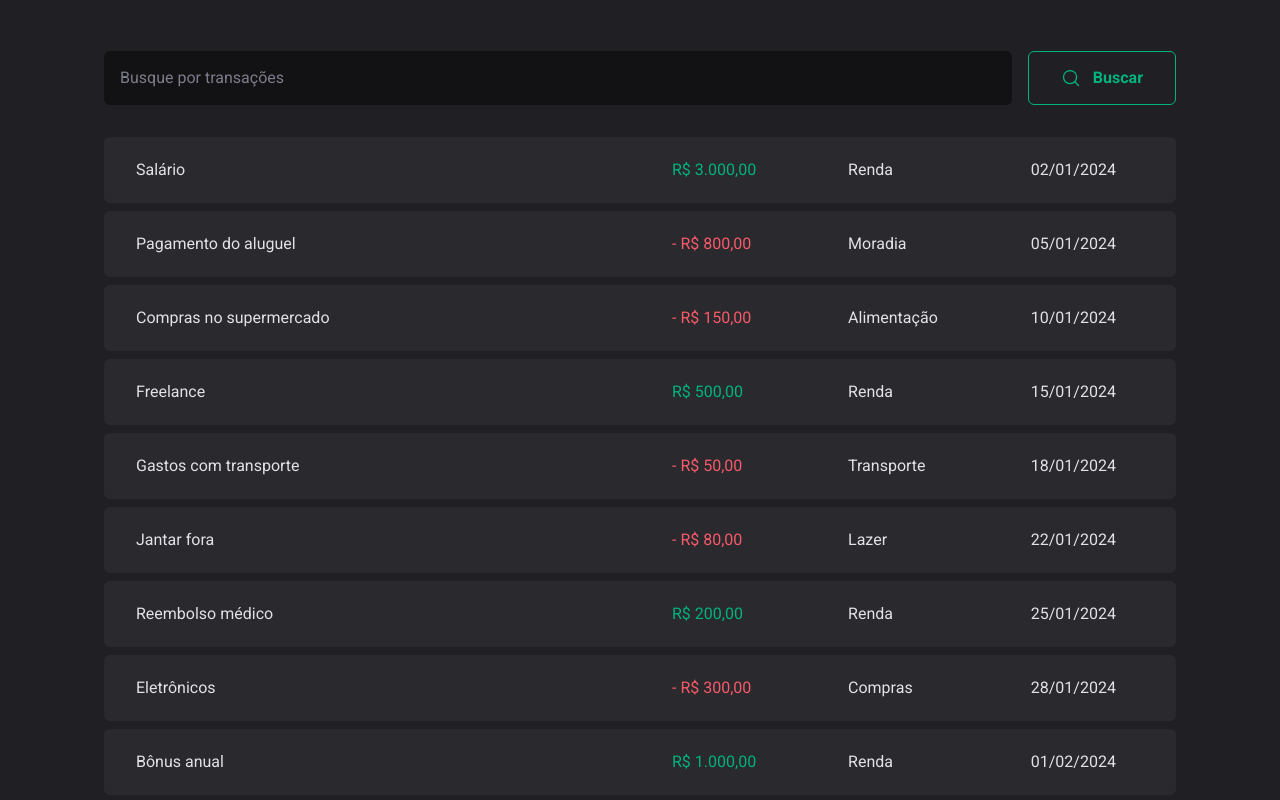
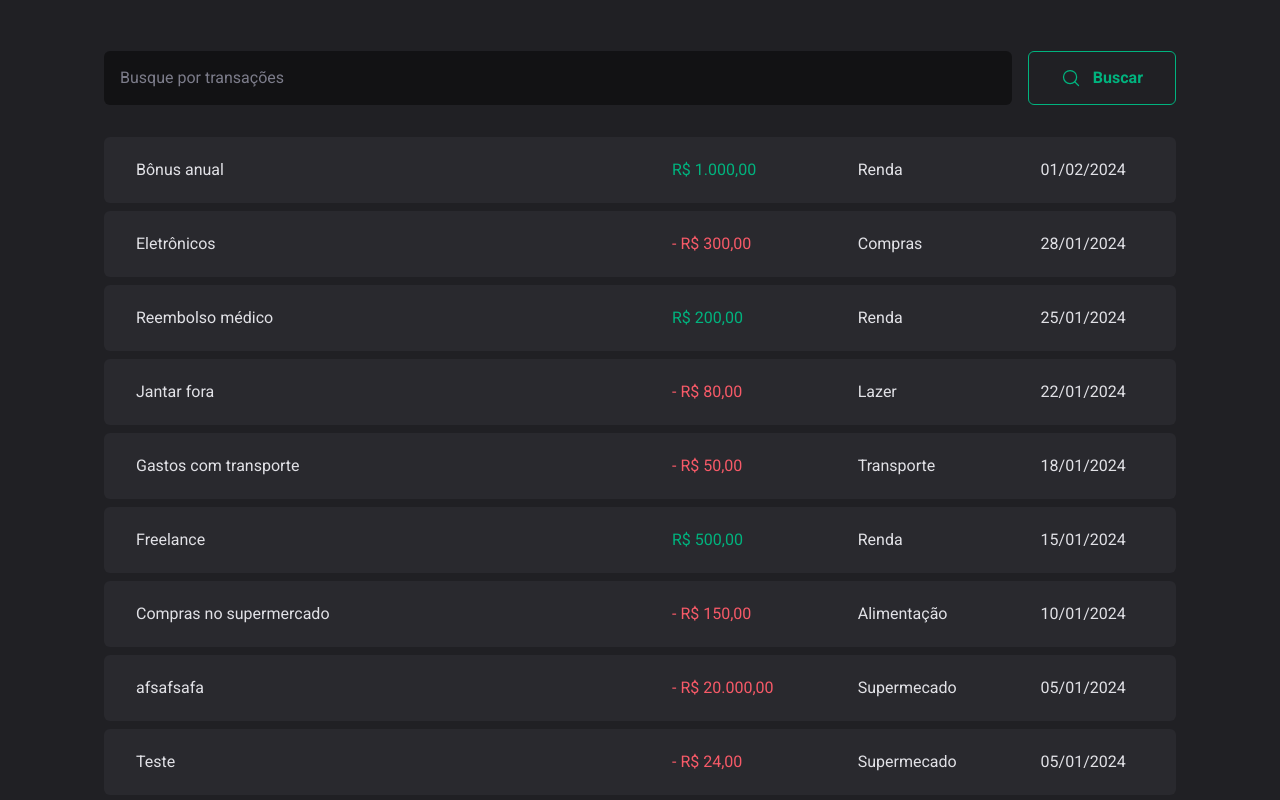
Before and after one commit to diogoz/dt-money, a React (Vite) app: page / in a window 1280 px wide. Shown: the part 280-1080 px from the top of the page. Built offline with nearby package versions, Linux system fonts and the light colour scheme; data requests are answered from the project's data file.

Commit message:
Conexão com a API - Criando nova transação

```diff
--- a/server.json
+++ b/server.json
@@ -5,7 +5,7 @@
       "description": "Salário",
       "type": "income",
       "category": "Renda",
-      "price": 3000.00,
+      "price": 3000,
       "createdAt": "2024-01-02T08:00:00"
     },
     {
@@ -13,7 +13,7 @@
       "description": "Pagamento do aluguel",
       "type": "outcome",
       "category": "Moradia",
-      "price": 800.00,
+      "price": 800,
       "createdAt": "2024-01-05T15:30:00"
     },
     {
@@ -21,7 +21,7 @@
       "description": "Compras no supermercado",
       "type": "outcome",
       "category": "Alimentação",
-      "price": 150.00,
+      "price": 150,
       "createdAt": "2024-01-10T12:45:00"
     },
     {
@@ -29,7 +29,7 @@
       "description": "Freelance",
       "type": "income",
       "category": "Renda",
-      "price": 500.00,
+      "price": 500,
       "createdAt": "2024-01-15T09:15:00"
     },
     {
@@ -37,7 +37,7 @@
       "description": "Gastos com transporte",
       "type": "outcome",
       "category": "Transporte",
-      "price": 50.00,
+      "price": 50,
       "createdAt": "2024-01-18T17:20:00"
     },
     {
@@ -45,7 +45,7 @@
       "description": "Jantar fora",
       "type": "outcome",
       "category": "Lazer",
-      "price": 80.00,
+      "price": 80,
       "createdAt": "2024-01-22T20:30:00"
     },
     {
@@ -53,7 +53,7 @@
       "description": "Reembolso médico",
       "type": "income",
       "category": "Renda",
-      "price": 200.00,
+      "price": 200,
       "createdAt": "2024-01-25T14:10:00"
     },
     {
@@ -61,7 +61,7 @@
       "description": "Eletrônicos",
       "type": "outcome",
       "category": "Compras",
-      "price": 300.00,
+      "price": 300,
       "createdAt": "2024-01-28T11:45:00"
     },
     {
@@ -69,8 +69,24 @@
       "description": "Bônus anual",
       "type": "income",
       "category": "Renda",
-      "price": 1000.00,
+      "price": 1000,
       "createdAt": "2024-02-01T08:00:00"
+    },
+    {
+      "description": "Teste",
+      "category": "Supermecado",
+      "price": 24,
+      "type": "outcome",
+      "createdAt": "2024-01-05T18:36:45.761Z",
+      "id": 10
+    },
+    {
+      "description": "afsafsafa",
+      "category": "Supermecado",
+      "price": 20000,
+      "type": "outcome",
+      "createdAt": "2024-01-05T18:37:20.084Z",
+      "id": 11
     }
   ]
 }
--- a/src/components/NewTransactionModal/index.tsx
+++ b/src/components/NewTransactionModal/index.tsx
@@ -4,6 +4,8 @@ import { CloseButton, Content, Overlay, TransactionType, TransactionTypeButton }
 import { useForm, Controller } from 'react-hook-form'
 import * as zod from 'zod'
 import { zodResolver } from "@hookform/resolvers/zod";
+import { useContext } from "react";
+import { TransactionsContext } from "../../contexts/TransactionsContext";
 
 const newTransactionFormSchema = zod.object({
   description: zod.string(),
@@ -16,13 +18,14 @@ type newTransactionFormInputs = zod.infer<typeof newTransactionFormSchema>
 
 
 export function NewTransactionModal() {
-  const { handleSubmit, register, formState: { isSubmitting }, control } = useForm<newTransactionFormInputs>({
+  const { createNewTransaction } = useContext(TransactionsContext)
+  const { handleSubmit, register, formState: { isSubmitting }, control, reset } = useForm<newTransactionFormInputs>({
     resolver: zodResolver(newTransactionFormSchema)
   })
 
   async function handleCreateNewTransaction(data: newTransactionFormInputs) {
-    await new Promise(resolve => setTimeout(resolve, 2000))
-    console.log(data)
+    await createNewTransaction(data)
+    reset()
   }
 
   return (
@@ -47,7 +50,7 @@ export function NewTransactionModal() {
               return (
                 <TransactionType onValueChange={field.onChange}
                   value={field.value}>
-                  <TransactionTypeButton variant="income" value="income">
+                  <TransactionTypeButton variant="income" value="income" defaultChecked={true}>
                     <ArrowCircleUp size={24} />
                     Entrada
                   </TransactionTypeButton>
--- a/src/contexts/TransactionsContext.tsx
+++ b/src/contexts/TransactionsContext.tsx
@@ -10,9 +10,16 @@ interface ITransaction {
   createdAt: string
 }
 
+interface ICreateNewTransaction {
+  description: string,
+  type: 'income' | 'outcome',
+  category: string,
+  price: number
+}
 interface TransactionContextType {
   transactions: ITransaction[]
   fetchTransactions: (query?: string) => Promise<void>
+  createNewTransaction: (data: ICreateNewTransaction) => Promise<void>
 }
 
 export const TransactionsContext = createContext({} as TransactionContextType)
@@ -25,17 +32,28 @@ export function TransactionsProvider({ children }: { children: React.ReactNode }
   async function fetchTransactions(query?: string) {
     const response = await api.get('transactions', {
       params: {
+        _sort: 'createdAt',
+        _order: 'desc',
         q: query
       }
     })
     setTransactions(response.data)
+  }
+
+  async function createNewTransaction(data: ICreateNewTransaction) {
+    const { category, description, price, type } = data
+
+    const response = await api.post('transactions', {
+      description, category, price, type, createdAt: new Date()
+    });
+    setTransactions(state => [response.data, ...state])
   }
   useEffect(() => {
     fetchTransactions()
   }, [])
 
   return (
-    <TransactionsContext.Provider value={{ transactions, fetchTransactions }}>
+    <TransactionsContext.Provider value={{ transactions, fetchTransactions, createNewTransaction }}>
       {children}
     </TransactionsContext.Provider>
   )
```
